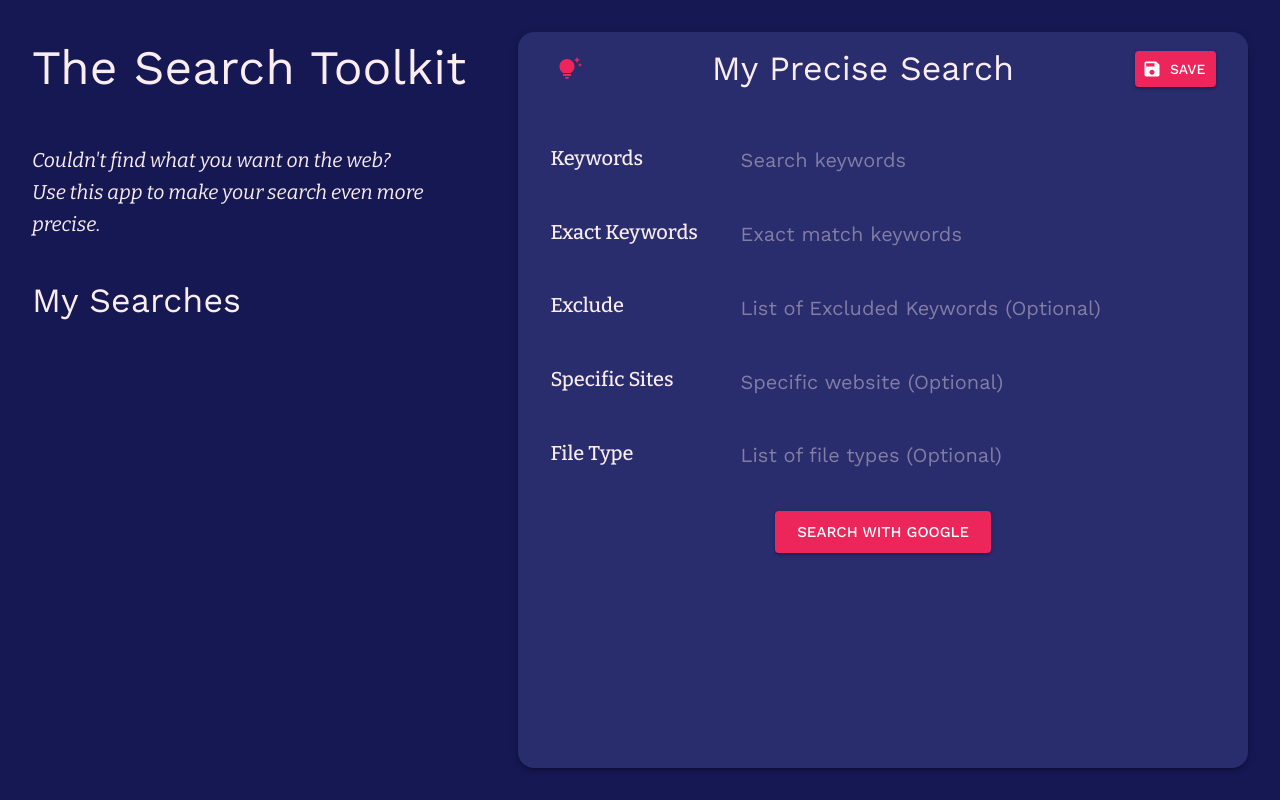
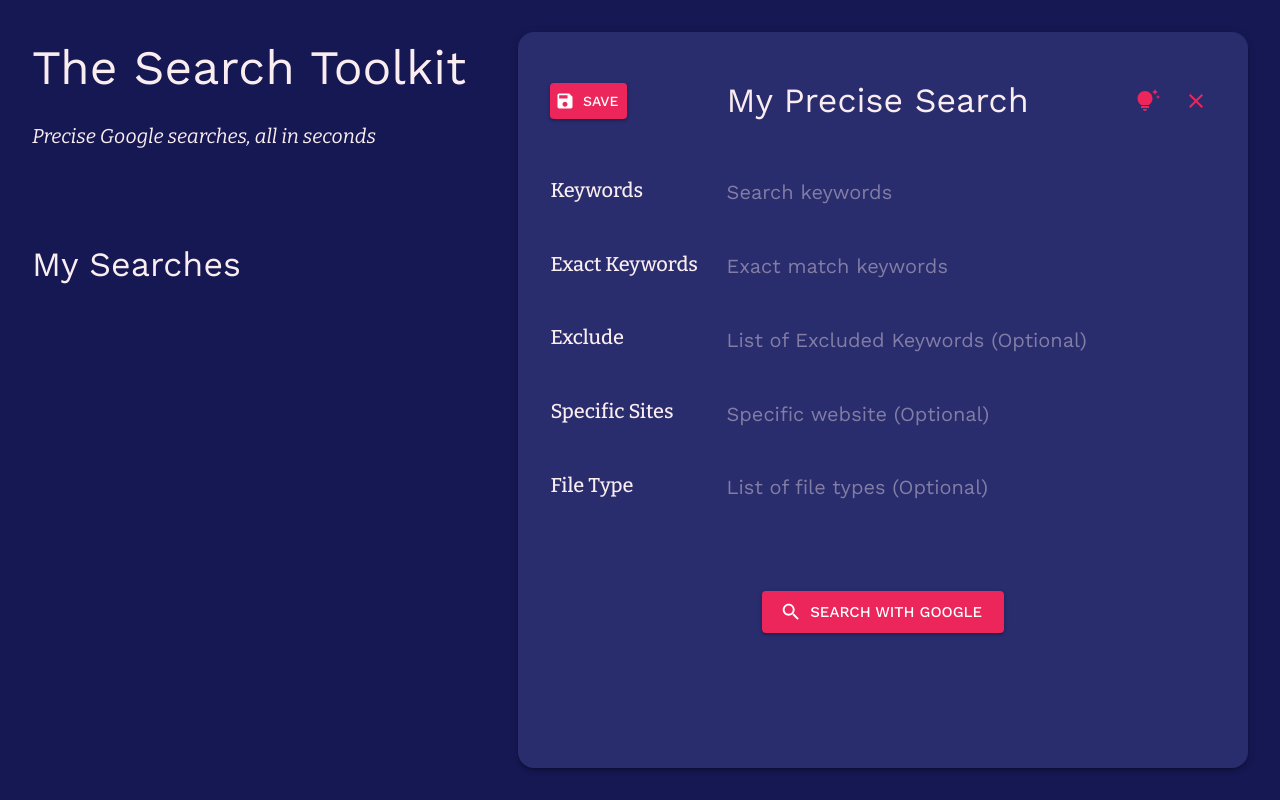
Before and after one commit to robertchenbao/the-search-toolkit, a React (Create React App) app: page / in a window 1280 px wide. Built offline with nearby package versions, Linux system fonts and the light colour scheme.

Commit message:
Add clear form button

```diff
--- a/src/App.js
+++ b/src/App.js
@@ -11,6 +11,8 @@
 import SaveIcon from "@mui/icons-material/Save";
 import IconButton from "@mui/material/IconButton";
 import Tooltip from "@mui/material/Tooltip";
+import SearchIcon from "@mui/icons-material/Search";
+import ClearIcon from "@mui/icons-material/Clear";
 
 function App() {
     // validate function for google forms
@@ -52,7 +54,7 @@
     };
     const formLabelStyles = {
         color: themeOptions.palette.text.primary,
-        width: "40%",
+        width: "36%",
     };
 
     const inputRowStyles = {
@@ -151,23 +153,19 @@
                             sx={{
                                 width: "90%",
                                 textAlign: "left",
-                                marginY: "48px",
+                                marginY: "24px",
                             }}
                         >
-                            <i>
-                                Couldn't find what you want on the web? <br />
-                                Use this app to make your search even more
-                                precise.
-                            </i>
+                            <i>Precise Google searches, all in seconds</i>
                         </Typography>
                     </Box>
-                    <Box sx={{ flexGrow: 1, marginY: "48px" }}>
+                    <Box sx={{ flexGrow: 1, marginY: "12px" }}>
                         <Typography variant="h4">My Searches</Typography>
                     </Box>
                 </Box>
                 <Paper
                     sx={{
-                        paddingX: "32px",
+                        padding: "32px",
                         width: "60%",
                         backgroundColor: themeOptions.palette.primary.main,
                         borderRadius: "16px",
@@ -182,6 +180,26 @@
                             alignItems: "center",
                         }}
                     >
+                        <Tooltip title="Save the current search">
+                            <Button
+                                variant="contained"
+                                startIcon={<SaveIcon />}
+                                color="secondary"
+                                onClick={() => {}}
+                            >
+                                Save
+                            </Button>
+                        </Tooltip>
+                        <Typography
+                            variant="h4"
+                            sx={{
+                                width: "100%",
+                                textAlign: "center",
+                                marginY: "16px",
+                            }}
+                        >
+                            My Precise Search
+                        </Typography>
                         <Tooltip title="Show me an example!">
                             <IconButton
                                 color="secondary"
@@ -199,40 +217,19 @@
                                 <TipsAndUpdatesIcon />
                             </IconButton>
                         </Tooltip>
-                        {/* <Button
-                            variant="outlined"
-                            startIcon={<TipsAndUpdatesIcon />}
-                            color="secondary"
-                            onClick={() => {
-                                googleForm.setValues({
-                                    mainKeywords: "abc",
-                                    exactKeywords: "def",
-                                    excludedKeywords: "nonono",
-                                    siteName: "yes.com",
-                                    fileType: "pdf",
-                                });
-                            }}
+                        <Tooltip
+                            title="Clear the current search"
+                            sx={{ marginLeft: "8px" }}
                         >
-                            Example
-                        </Button> */}
-                        <Typography
-                            variant="h4"
-                            sx={{
-                                width: "100%",
-                                textAlign: "center",
-                                marginY: "16px",
-                            }}
-                        >
-                            My Precise Search
-                        </Typography>
-                        <Button
-                            variant="contained"
-                            startIcon={<SaveIcon />}
-                            color="secondary"
-                            onClick={() => {}}
-                        >
-                            Save
-                        </Button>
+                            <IconButton
+                                color="secondary"
+                                variant="contained"
+                                aria-label="clear"
+                                onClick={googleForm.handleReset}
+                            >
+                                <ClearIcon />
+                            </IconButton>
+                        </Tooltip>
                     </Box>
                     <form onSubmit={googleForm.handleSubmit}>
                         <Box sx={keywordInputRowStyles}>
@@ -317,9 +314,6 @@
                                 display: "flex",
                                 justifyContent: "center",
                                 marginY: "16px",
-                                // marginTop: "auto",
-                                // position: "absolute",
-                                // bottom: "0px",
                             }}
                         >
                             <Button
@@ -327,6 +321,8 @@
                                 type="submit"
                                 variant="contained"
                                 color="secondary"
+                                sx={{ marginTop: "48px" }}
+                                startIcon={<SearchIcon />}
                             >
                                 search with Google
                             </Button>
```
